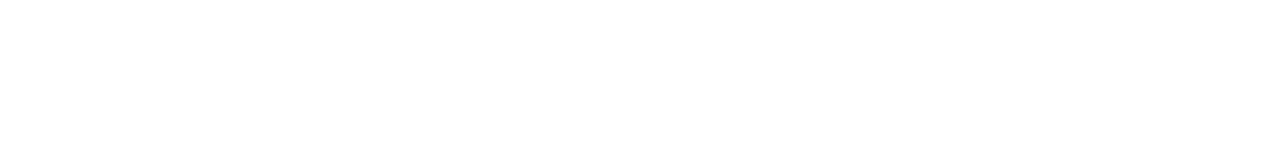
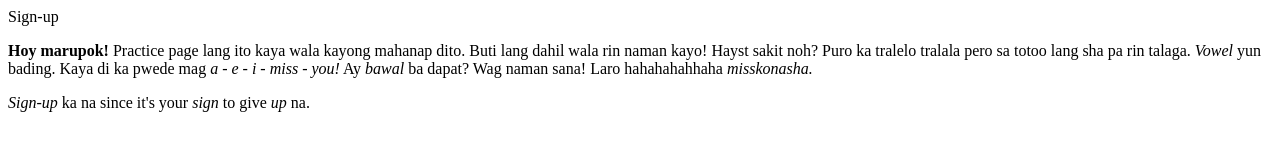
Before and after one commit to AZSanchez01/sign-up-form, a plain HTML site: page index.html in a window 1280 px wide. Drawn offline with Linux system fonts and the light colour scheme.

Commit message:
Feat: Add base hero text

```diff
--- a/index.html
+++ b/index.html
@@ -7,6 +7,21 @@
     <title>Sign-up Form</title>
 </head>
 <body>
+    <div class="banner"></div>
+    <main>
+        <section class="hero-section">
+            <header class="hero-header">Sign-up</header>
+            <p><strong>Hoy marupok!</strong> Practice page lang ito kaya wala kayong mahanap dito. Buti lang dahil wala rin naman kayo!
+                Hayst sakit noh? Puro ka tralelo tralala pero sa totoo lang sha pa rin talaga. <em>Vowel</em> yun bading. Kaya di ka pwede mag
+                <em>a - e - i - miss - you!</em> Ay <em>bawal</em> ba dapat? Wag naman sana! Laro hahahahahhaha <em>misskonasha.</em></p>
+            <p><em>Sign-up</em> ka na since it's your <em>sign</em> to give <em>up</em> na.</p>
+        </section>
+        <section class="form-section">
 
+        </section>
+        <section class="bottom-section">
+
+        </section>
+    </main>
 </body>
 </html>
```
